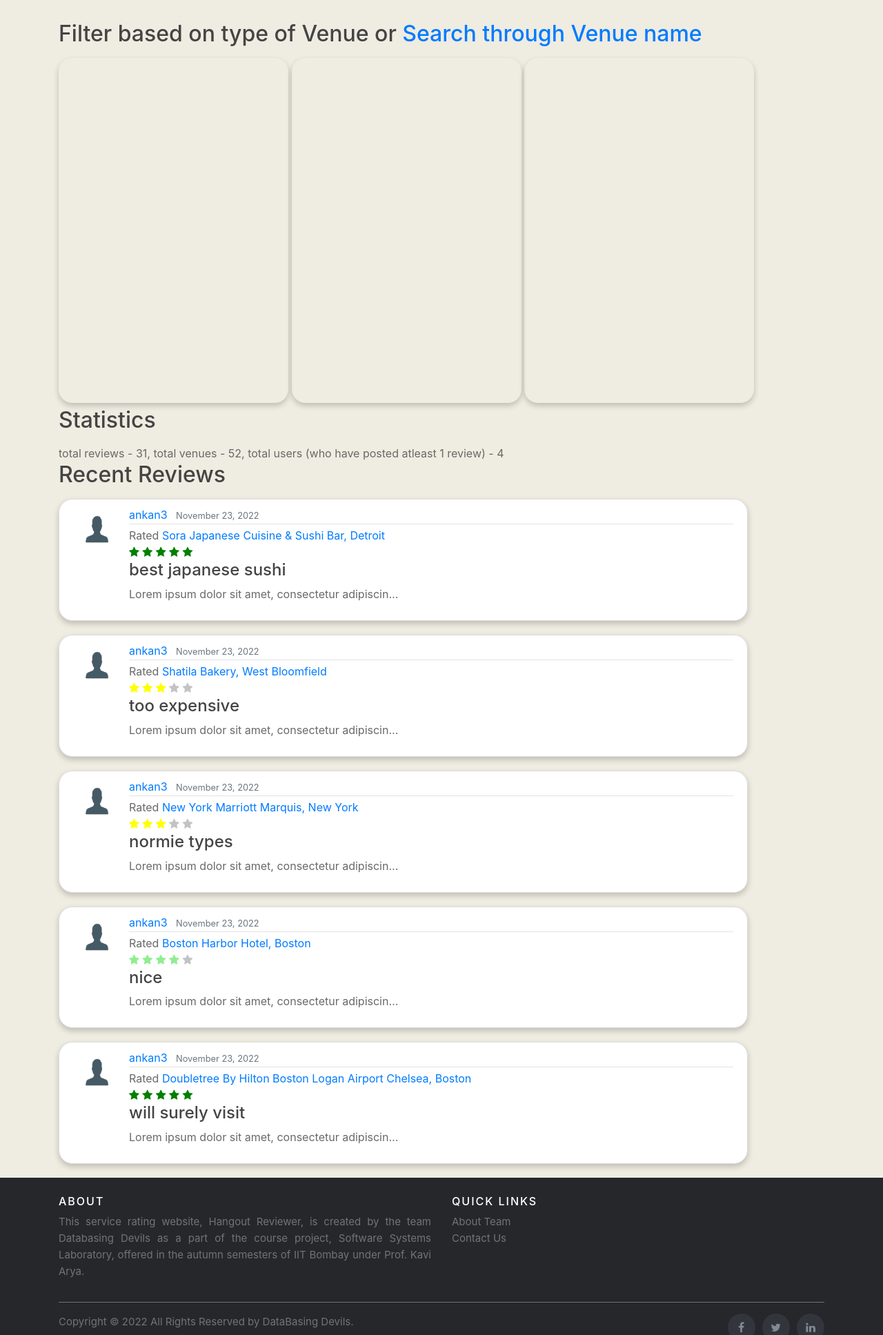
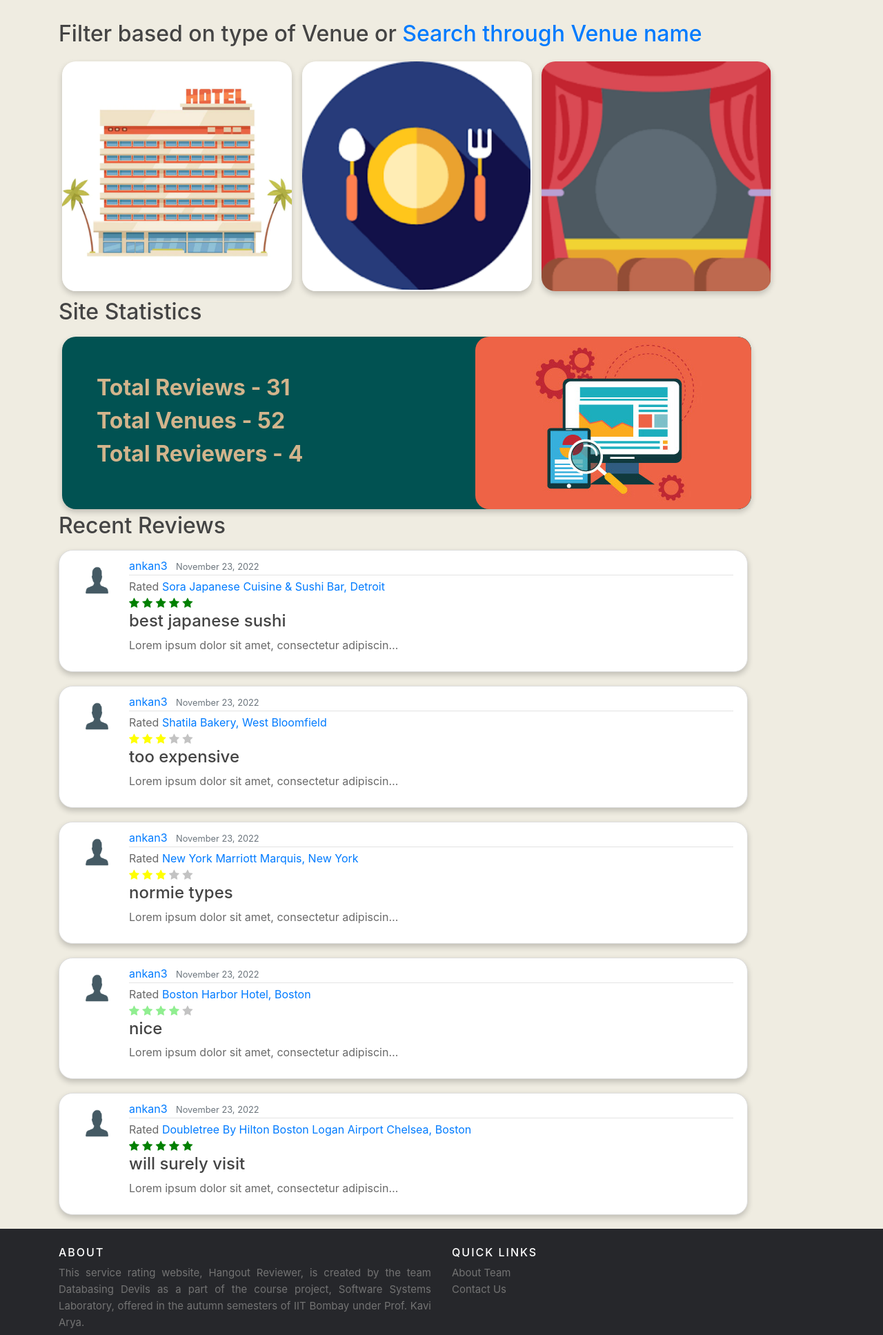
Before and after one commit to AnkanSarkar007/SSL-Project, a Django app: page / in a window 1280 px wide. Shown: the part 350-2285 px from the top of the page at 69% size. Run offline with Django 4.2, Linux system fonts and the light colour scheme; data comes from the database, SQL or seed files in the repository; both versions use the stored data as it was after the commit; parts of the project's set-up code (start-up, migrations or seed data) failed here and were passed over; some libraries are stand-ins or nearby versions.

Commit message:
change at 22:57

```diff
--- a/blog/static/blog/main.css
+++ b/blog/static/blog/main.css
@@ -125,17 +125,66 @@ a.article-title:hover {
   color: rgb(195, 195, 195);
 }
 
-.media, .content-section{
+.media,
+.content-section {
   width: 90%;
 }
 
-.venue-type{
+.venue-type {
   box-shadow: 0 4px 8px 0 rgba(0, 0, 0, 0.2);
   transition: 0.3s;
-  height: 500px;
+  height: auto;
   border-radius: 20px;
   width: 30%;
   display: inline-block;
+  justify-content: center;
+  align-items: center;
+  overflow: auto;
+  margin: 5px;
+  /* padding: 10px; */
+}
+
+.venue-type img {
+  margin-top: auto;
+  margin-bottom: auto;
+  display: block;
+  margin-left: auto;
+  margin-right: auto;
+  width: 100%;
+  height: 90%;
+}
+
+.venue-type.photos {
+  margin: 10px;
+}
+
+.statistics {
+  box-shadow: 0 4px 8px 0 rgba(0, 0, 0, 0.2);
+  transition: 0.3s;
+  height: auto;
+  border-radius: 20px;
+  width: 90%;
+  /* display: inline-block; */
+  justify-content: center;
+  align-items: center;
+  overflow: auto;
+  margin: 5px;
+  font-weight: bolder;
+  font-size: xx-large;
+  text-align: justify;
+  /* padding-left: 5%; */
+  background-color: rgb(1, 82, 82);
+  color: tan;
+}
+
+.statistics .stat-text {
+  padding-left: 5%;
+  padding-top: 5%;
+}
+
+.statistics img {
+  /* margin: 5px; */
+  border-radius: 20px;
 }
 
 .post-card {
@@ -320,6 +369,6 @@ a.article-title:hover {
   }
 }
 
-.container{
+.container {
   width: 100%;
 }
--- a/blog/templates/blog/about.html
+++ b/blog/templates/blog/about.html
@@ -2,9 +2,9 @@
 {% block content %}
 <h2 class='mb-3'>About Databasing Devils</h2>
 <div>
-  <div class="venue-type hotel" style="height:480px;"><img src='../media/ankan.jpeg' height=440><h3 align='center'>Ankan Sarkar</h3></div>
-  <div class="venue-type restro" style="height:480px;"><img src='../media/bhuva.jpeg' height=440><h3 align='center'>Siddharth Bhuva</h3></div>
-  <div class="venue-type theatre" style="height:480px;"><img src='../media/tatawat.jpeg' height=440><h3 align='center'>Shriyank Tatawat</h3></div>
+  <div class="venue-type photos"><img src='/media/ankan.jpeg'><h3 align='center'>Ankan Sarkar</h3></div>
+  <div class="venue-type photos"><img src='/media/bhuva.jpeg'><h3 align='center'>Siddharth Bhuva</h3></div>
+  <div class="venue-type photos"><img src='/media/tatawat.jpeg'><h3 align='center'>Shriyank Tatawat</h3></div>
 </div>
 <br><br>
 {% endblock content %}
--- a/blog/templates/blog/home.html
+++ b/blog/templates/blog/home.html
@@ -1,17 +1,27 @@
 {% extends 'blog/base.html' %}
 {% block content %}
-<h2 class='mb-3'>Filter based on type of Venue or <a href = '{% url 'venue-filter' %}'>Search through Venue name</a></h2>
+<h2 class='mb-3'>Filter based on type of Venue or <a href='{% url 'venue-filter' %}'>Search through Venue name</a></h2>
 <div>
-  <a href='{% url 'venue-type' 'hotel' %}'><div class="venue-type hotel"></div><a>
-  <a href='{% url 'venue-type' 'restaurant' %}'><div class="venue-type restro"></div><a>
-  <a href='{% url 'venue-type' 'theatre' %}'><div class="venue-type theatre"></div></a>
+  <a href='{% url 'venue-type' 'hotel' %}'>
+    <div class="venue-type"><img src="/media/hotel_icon.png" /></div>
+    <a>
+      <a href='{% url 'venue-type' 'restaurant' %}'>
+        <div class="venue-type"><img src="/media/restaurant_icon.png" /></div>
+        <a>
+          <a href='{% url 'venue-type' 'theatre' %}'>
+            <div class="venue-type"><img src="/media/theatre_icon.png" /></div>
+          </a>
 </div>
-<h2 class='mb-3'>Statistics</h2>
-total reviews - {{ posts|length }}, total venues - 52, total users (who have posted atleast 1 review) - {{ posts|get_user_length }}
+<h2 class='mb-3'> Site Statistics</h2>
+<div class="statistics">
+  <img src="/media/stats.jpg" style="float: right;"/>
+  <div class="stat-text">
+  Total Reviews - {{ posts|length }} <br> Total Venues - 52 <br> Total Reviewers - {{ posts|get_user_length }}
+  </div>
+</div>
 <h2 class='mb-3'>Recent Reviews</h2>
 {% for post in posts %}
-{% if forloop.counter <= 5 %}
-<article class="media content-section post-card">
+{% if forloop.counter <= 5 %} <article class="media content-section post-card">
   <img class='rounded-circle article-img' src='{{ post.author.profile.image.url }}'>
   <div class="media-body">
     <div class="article-metadata">
@@ -40,7 +50,7 @@ total reviews - {{ posts|length }}, total venues - 52, total users (who have pos
     <h4><a class="article-title" href="{% url 'post-detail' post.id %}">{{ post.title }}</a></h4>
     <p class="article-content">{{ post.content|truncatechars:50 }}</p>
   </div>
-</article>
-{% endif %}
-{% endfor %}
-{% endblock content %}
+  </article>
+  {% endif %}
+  {% endfor %}
+  {% endblock content %}
--- a/blog/templates/blog/user_posts.html
+++ b/blog/templates/blog/user_posts.html
@@ -2,7 +2,7 @@
 {% block content %}
     <h2 class='mb-3'>Posts by {{ view.kwargs.username }} ({{ page_obj.paginator.count }})</h2>
     {% for post in posts %}
-    <article class="media content-section">
+    <article class="media content-section post-card">
         <img class='rounded-circle article-img' src='{{ post.author.profile.image.url }}'>
         <div class="media-body">
           <div class="article-metadata">
--- a/users/templates/users/logout.html
+++ b/users/templates/users/logout.html
@@ -1,7 +1,7 @@
 {% extends 'blog/base.html' %}
 {% block content %}
     <h2>You have been logged out</h2>
-    <div class = 'border-top pt-3'>
+    <div class = 'border-top pt-3' style="margin-bottom: 300px;">
         <small class = 'text-muted'>
             <a href = '{% url 'login' %}'>Log In Again</a>
         </small>
--- a/users/templates/users/profile.html
+++ b/users/templates/users/profile.html
@@ -9,8 +9,11 @@
     </div>
   </div>
   <div>
-      <a class='btn btn-secondary btn-sm mt-1 mb-1' href='{% url 'profile_update' %}'>Edit Info</a>
+    <a class='btn btn-secondary btn-sm mt-1 mb-1' href='{% url 'profile_update' %}' ">Edit
+      Info</a>
   </div>
 </div>
+<div style="margin-bottom: 150px;">
 <h4 class='mb-3'>To see your posts <a href='{% url 'user-posts' user.username %}'>click here</a></h4>
+</div>
 {% endblock content %}
--- a/venue/templates/venue/venue_filter.html
+++ b/venue/templates/venue/venue_filter.html
@@ -1,7 +1,7 @@
 {% extends 'blog/base.html' %}
 {% block content %}
     <h2 class='mb-3'>Select the Venue whose reviews you want</h2>
-    <select class='btn btn-outline-secondary' id='filter' style='margin-bottom:200px; margin-top:50px'>
+    <select class='btn btn-outline-secondary' id='filter' style='margin-bottom:200px; margin-top:50px; background-color:darkcyan; color:white;'>
     {% for venue in venues %}
     <option value={{ venue.id }}>{{ venue.title }}, {{ venue.location }}</option>
     {% endfor %}
--- a/venue/templates/venue/venue_home.html
+++ b/venue/templates/venue/venue_home.html
@@ -19,7 +19,7 @@
     <h2 class='mb-3'>List of {{view.kwargs.type|title}}s</h2>
     {% endif %}
     {% for venue in venues %}
-    <article class="media content-section" style='background: #efece1;'>
+    <article class="media content-section post-card" style='background-color:rgb(232, 215, 191);'>
         <div class="media-body">
           <div class="article-metadata">
             <a class="mr-2" href="{% url 'venue-posts' venue.id %}">{{ venue.title }}, {{ venue.location }}</a>
--- a/venue/templates/venue/venue_posts.html
+++ b/venue/templates/venue/venue_posts.html
@@ -7,7 +7,7 @@
     {% if forloop.counter == 1 %}
         <h2 class='mb-3'>Posts for {{ post.venue|trim }} ({{ page_obj.paginator.count }} reviews)</h2>
     {% endif %}
-    <article class="media content-section">
+    <article class="media content-section post-card">
         <img class='rounded-circle article-img' src='{{ post.author.profile.image.url }}'>
         <div class="media-body">
           <div class="article-metadata">
```
Also changed, not shown: db.sqlite3, media/hotel_icon.png, media/restaurant_icon.png, media/stats.jpg (added), media/theatre_icon.png. Lines whose indentation alone changed are shown as unchanged.
